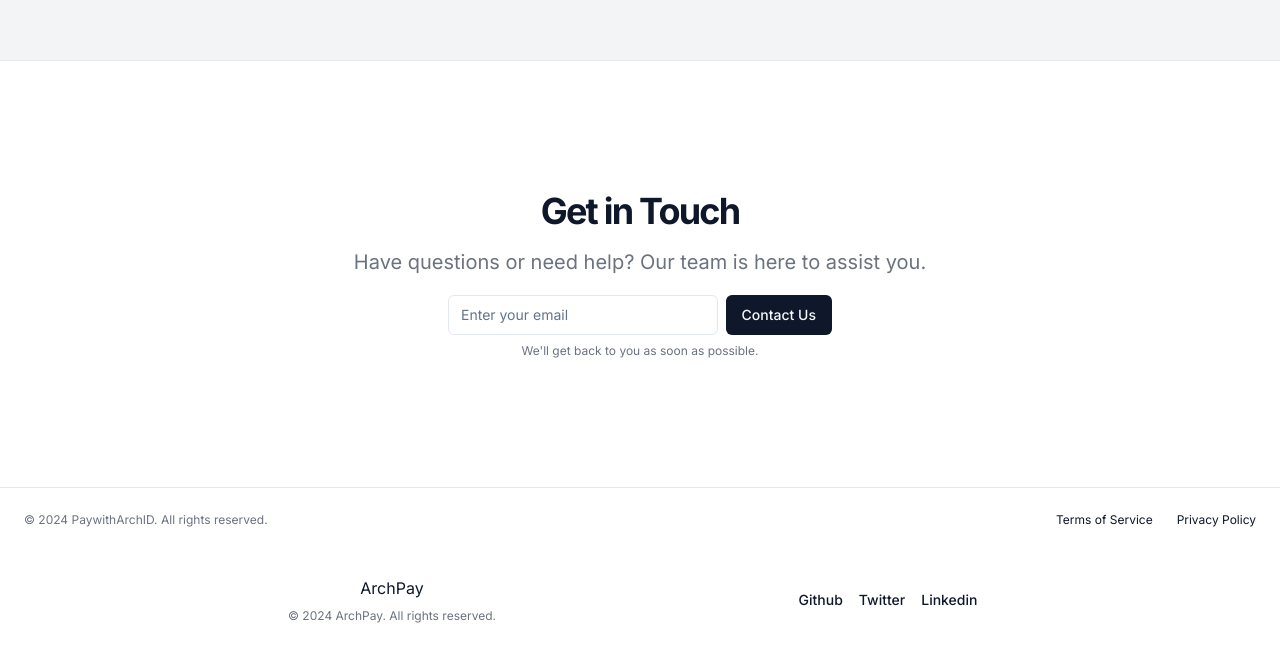
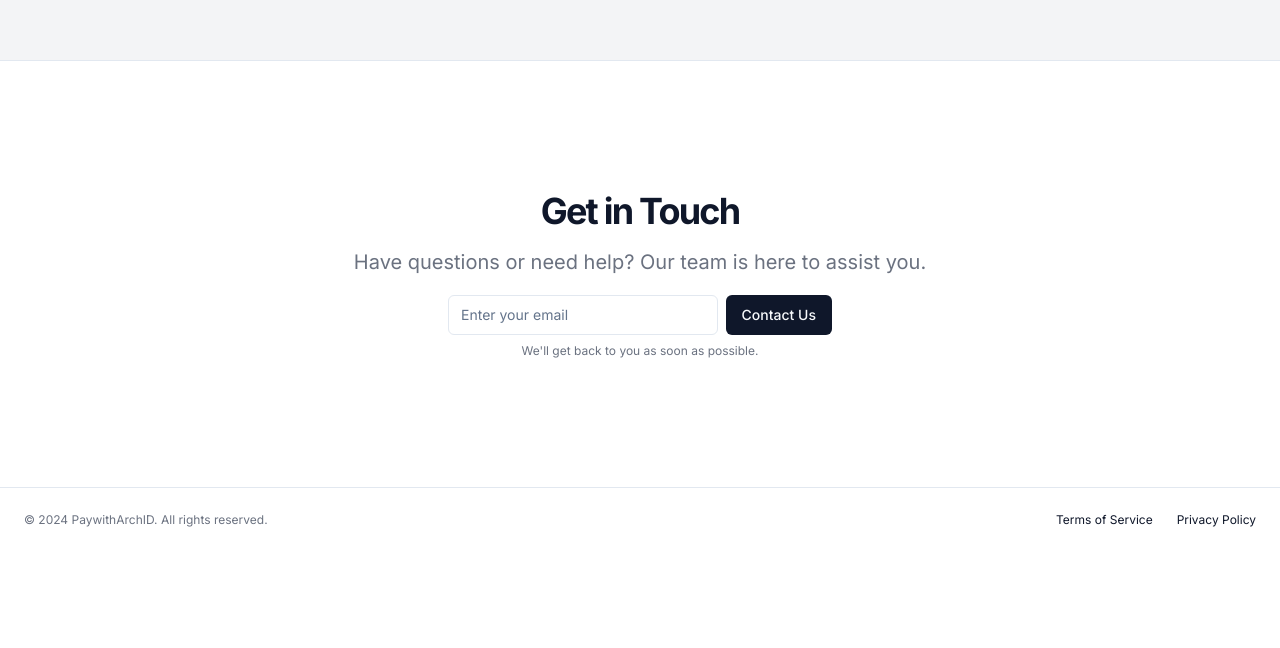
Before and after one commit to kamalbuilds/paywithArchID, a Next.js app: page / in a window 1280 px wide. Shown: the part 3675-4323 px from the top of the page. After the commit the page ends 4227 px from the top, so only its background shows below. Built offline with nearby package versions, Linux system fonts and the light colour scheme.

Commit message:
footer remove

```diff
--- a/app/layout.tsx
+++ b/app/layout.tsx
@@ -45,7 +45,6 @@ export default function RootLayout({ children }: RootLayoutProps) {
             <div className="relative flex min-h-screen flex-col">
               <SiteHeader />
               <div className="flex-1">{children}</div>
-              <Footer/>
             </div>
             <TailwindIndicator />
           </ThemeProvider>
--- a/components/Footer.jsx
+++ /dev/null
@@ -1,30 +0,0 @@
-
-import Link from "next/link"
-
-export default function Footer() {
-  return (
-    <footer className="w-full py-6">
-      <div className="container grid max-w-5xl items-center gap-4 px-4 text-center md:gap-8 md:px-6 lg:grid-cols-2 lg:text-left xl:max-w-6xl xl:gap-10">
-        <div className="flex flex-col items-center space-y-2 lg:items-start lg:space-y-1">
-          <Link href="#" className="font-semibold" prefetch={false}>
-            ArchPay
-          </Link>
-          <p className="text-xs tracking-wider text-gray-500 dark:text-gray-400">
-            &copy; 2024 ArchPay. All rights reserved.
-          </p>
-        </div>
-        <div className="flex justify-center space-x-4 lg:justify-end lg:space-x-10">
-          <Link href="https://github.com/kamalbuilds/paywithArchID" className="text-sm font-medium" prefetch={false}>
-            Github
-          </Link>
-          <Link href="#" className="text-sm font-medium" prefetch={false}>
-            Twitter
-          </Link>
-          <Link href="#" className="text-sm font-medium" prefetch={false}>
-            Linkedin
-          </Link>
-        </div>
-      </div>
-    </footer>
-  )
-}
```
